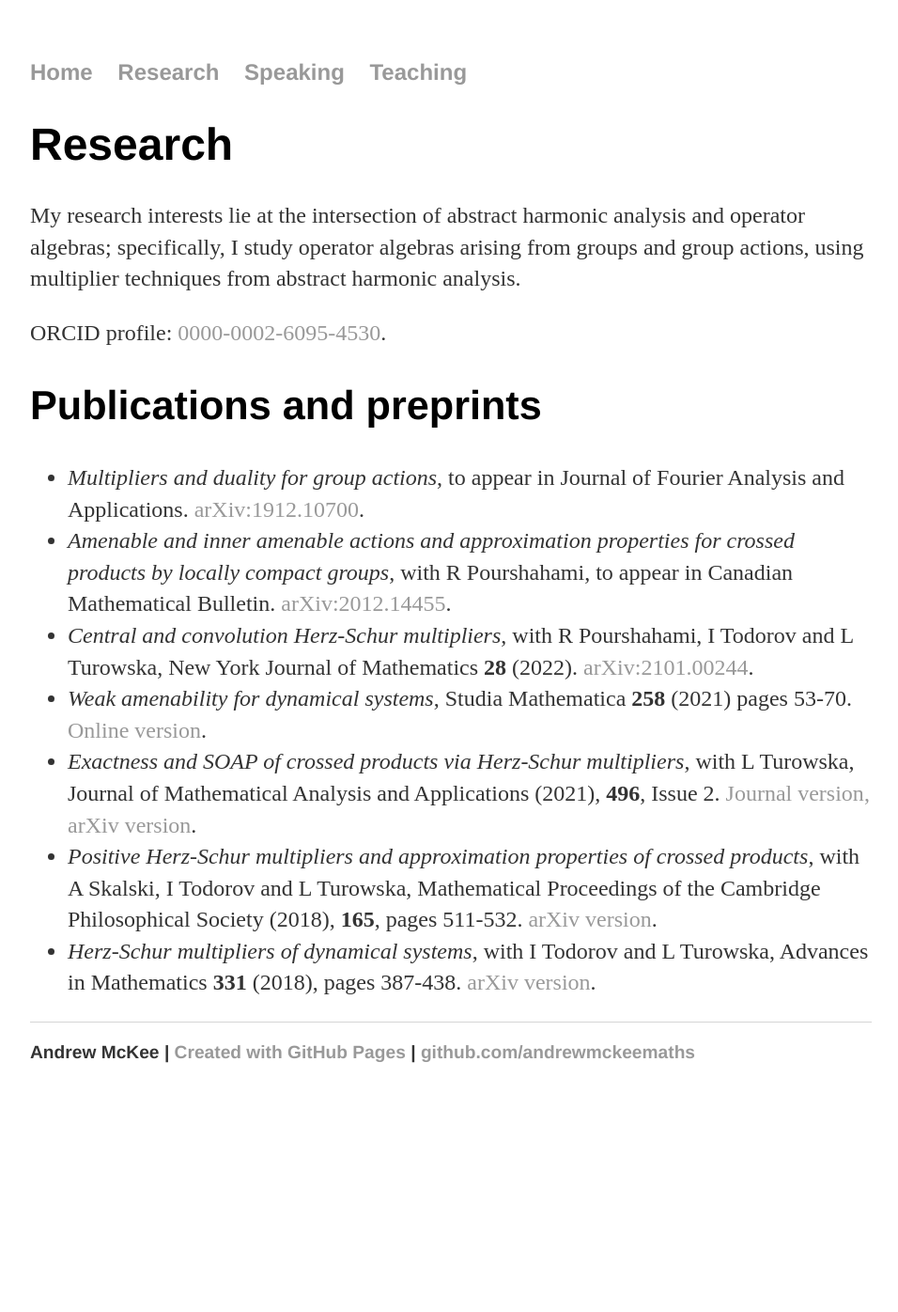
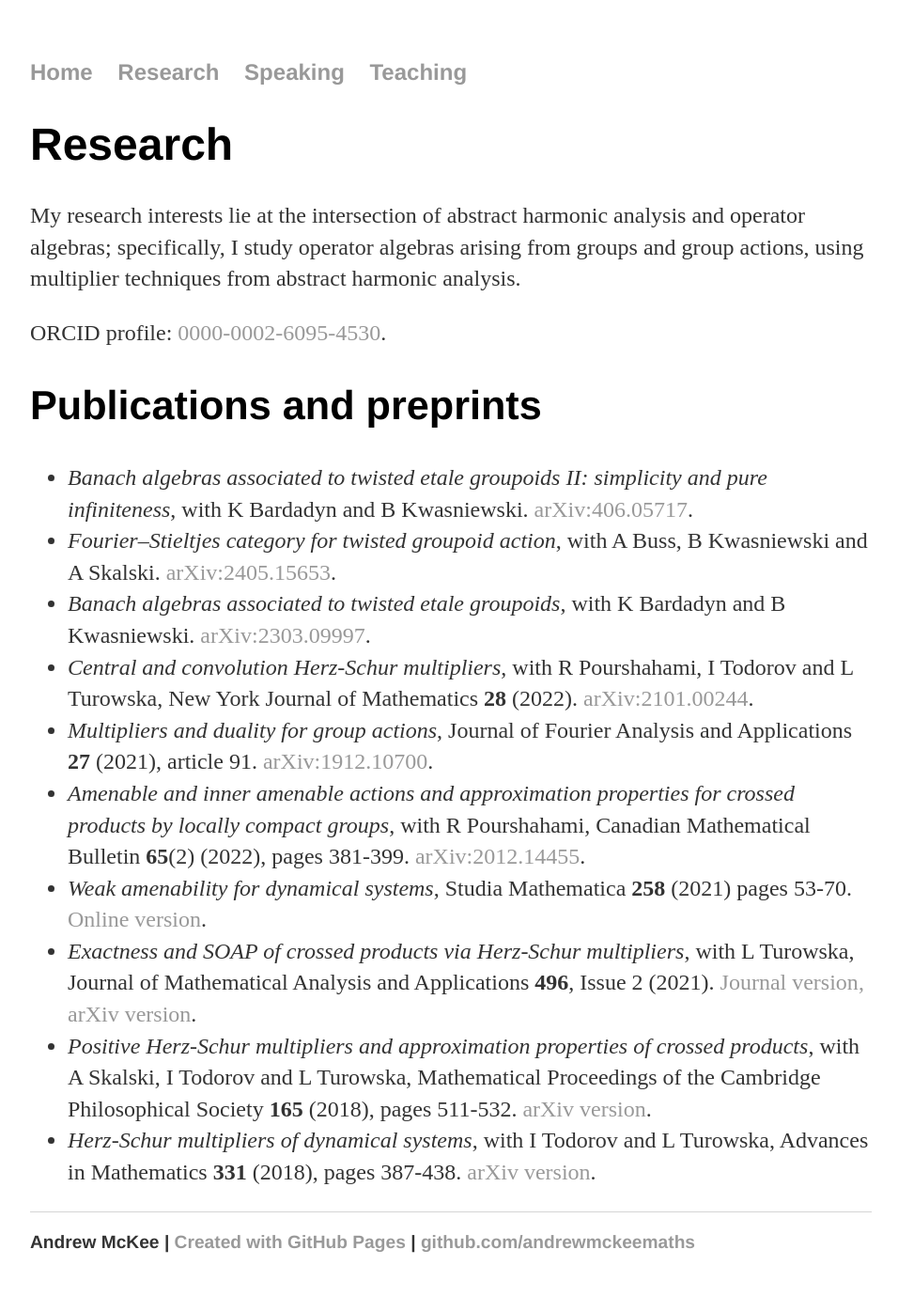
Before and after one commit to andrewmckeemaths/andrewmckeemaths.github.io, a Jekyll site: the page built from research/index.html, in a window 1280 px wide. Shown: the whole page at 94% size, without its empty margins (160-1116 px from the left). Built offline with Jekyll 4.4.1, drawn with Linux system fonts in a browser that asks for light colours; before the commit the page ends 1194 px from its top, so only the background shows below that.

Commit message:
Update index.html
Updated publication list

```diff
--- a/research/index.html
+++ b/research/index.html
@@ -10,11 +10,14 @@ title: Andrew McKee
 
 <h2>Publications and preprints</h2>
   <ul>
-    <li><em>Multipliers and duality for group actions</em>, to appear in Journal of Fourier Analysis and Applications. <a href="https://arxiv.org/abs/1912.10700">arXiv:1912.10700</a>.</li>
-    <li><em>Amenable and inner amenable actions and approximation properties for crossed products by locally compact groups</em>, with R Pourshahami, to appear in Canadian Mathematical Bulletin. <a href="https://arxiv.org/abs/2012.14455">arXiv:2012.14455</a>.</li>
+    <li><em>Banach algebras associated to twisted etale groupoids II: simplicity and pure infiniteness</em>, with K Bardadyn and B Kwasniewski. <a href="https://arxiv.org/abs/406.05717">arXiv:406.05717</a>.</li>
+    <li><em>Fourier–Stieltjes category for twisted groupoid action</em>, with A Buss, B Kwasniewski and A Skalski. <a href="https://arxiv.org/abs/2405.15653">arXiv:2405.15653</a>.</li>
+    <li><em>Banach algebras associated to twisted etale groupoids</em>, with K Bardadyn and B Kwasniewski. <a href="https://arxiv.org/abs/2303.09997">arXiv:2303.09997</a>.</li>
     <li><em>Central and convolution Herz-Schur multipliers</em>, with R Pourshahami, I Todorov and L Turowska, New York Journal of Mathematics <strong>28</strong> (2022). <a href="https://arxiv.org/abs/2101.00244">arXiv:2101.00244</a>.</li>
+    <li><em>Multipliers and duality for group actions</em>, Journal of Fourier Analysis and Applications <strong>27</strong> (2021), article 91. <a href="https://arxiv.org/abs/1912.10700">arXiv:1912.10700</a>.</li>
+    <li><em>Amenable and inner amenable actions and approximation properties for crossed products by locally compact groups</em>, with R Pourshahami, Canadian Mathematical Bulletin <strong>65</strong>(2) (2022), pages 381-399. <a href="https://arxiv.org/abs/2012.14455">arXiv:2012.14455</a>.</li>
     <li><em>Weak amenability for dynamical systems</em>, Studia Mathematica <strong>258</strong> (2021) pages 53-70. <a href="Publications/WeakAmenabilityOnline.pdf" target="_blank">Online version</a>.</li>
-    <li><em>Exactness and SOAP of crossed products via Herz-Schur multipliers</em>, with L Turowska, Journal of Mathematical Analysis and Applications (2021), <strong>496</strong>, Issue 2. <a href="https://doi.org/10.1016/j.jmaa.2020.124812">Journal version<a>, <a href="https://arxiv.org/abs/2002.05394">arXiv version</a>.</li>
-    <li><em>Positive Herz-Schur multipliers and approximation properties of crossed products</em>, with A Skalski, I Todorov and L Turowska, Mathematical Proceedings of the Cambridge Philosophical Society (2018), <strong>165</strong>, pages 511-532. <a href="https://arxiv.org/abs/1705.03300">arXiv version</a>.</li>
+    <li><em>Exactness and SOAP of crossed products via Herz-Schur multipliers</em>, with L Turowska, Journal of Mathematical Analysis and Applications <strong>496</strong>, Issue 2 (2021). <a href="https://doi.org/10.1016/j.jmaa.2020.124812">Journal version<a>, <a href="https://arxiv.org/abs/2002.05394">arXiv version</a>.</li>
+    <li><em>Positive Herz-Schur multipliers and approximation properties of crossed products</em>, with A Skalski, I Todorov and L Turowska, Mathematical Proceedings of the Cambridge Philosophical Society <strong>165</strong> (2018), pages 511-532. <a href="https://arxiv.org/abs/1705.03300">arXiv version</a>.</li>
     <li><em>Herz-Schur multipliers of dynamical systems</em>, with I Todorov and L Turowska, Advances in Mathematics <strong>331</strong> (2018), pages 387-438. <a href="https://arxiv.org/abs/1608.01092">arXiv version</a>.</li>
   </ul>
```
